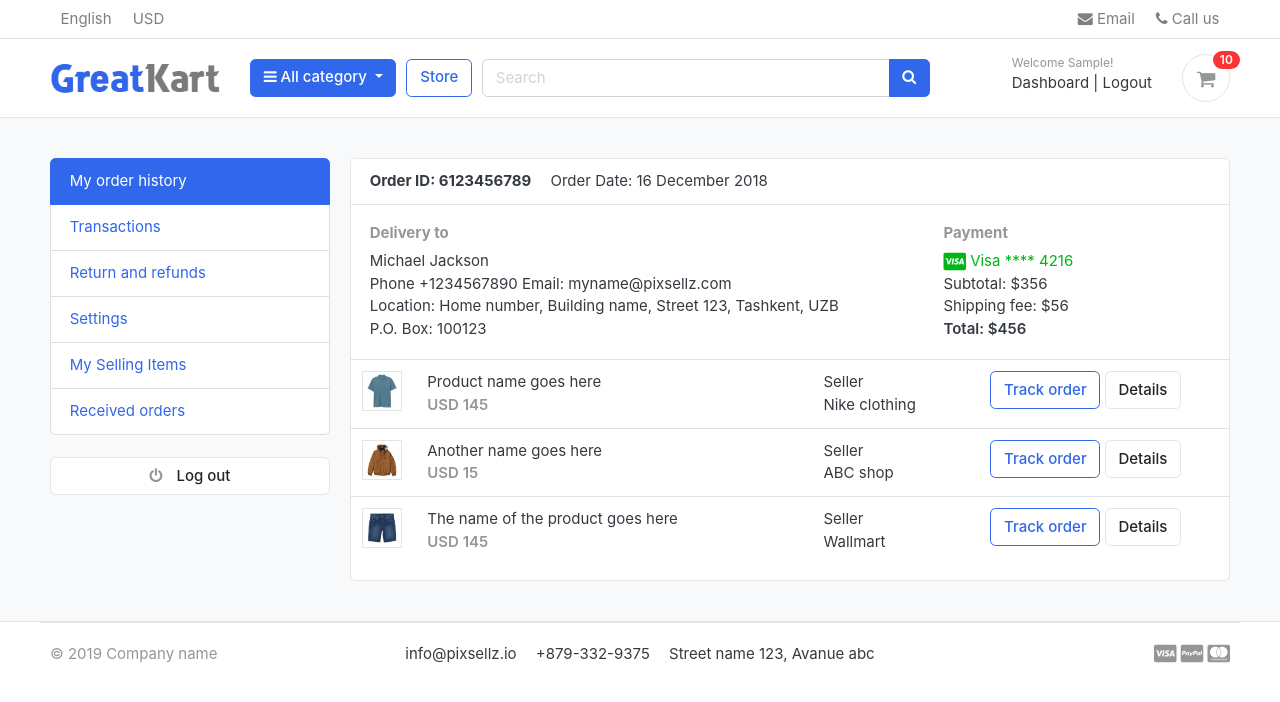
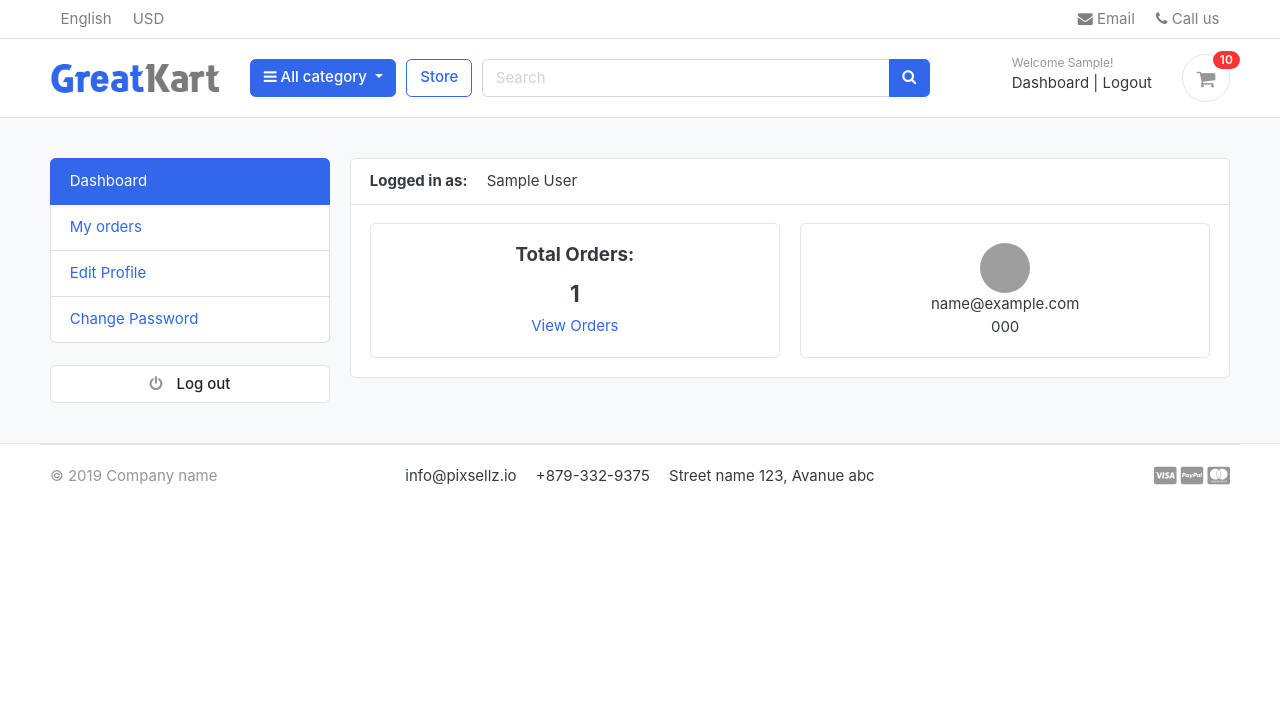
Before and after one commit to boriskostadinov/greatbar-django, a Django app: page /accounts/ in a window 1280 px wide. Shown: the top 702 px of the page. Run offline with Django 5.2, Linux system fonts and the light colour scheme; a user stored in the database is signed in; tables that the repository leaves empty hold one stand-in row (values such as "Sample post"); some libraries are stand-ins or nearby versions; some web fonts are replaced; grey boxes are pictures that could not be loaded.

Commit message:
account functionalities

```diff
--- a/accounts/models.py
+++ b/accounts/models.py
@@ -1,5 +1,6 @@
 from django.db import models
 from django.contrib.auth.models import AbstractBaseUser, BaseUserManager
+
 
 # Create your models here.
 
@@ -7,6 +8,7 @@ class MyAccountManager(BaseUserManager):
     def create_user(self, first_name, last_name, username, email, password=None):
         if not email:
             raise ValueError('User must have an email address')
+
         if not username:
             raise ValueError('User must have an username')
 
@@ -69,3 +71,19 @@ class Account(AbstractBaseUser):
 
     def has_module_perms(self, add_label):
         return True
+
+
+class UserProfile(models.Model):
+    user = models.OneToOneField(Account, on_delete=models.CASCADE)   # OneToOneField() -> only one profile for only one account
+    address_line_1 = models.CharField(blank=True, max_length=100)
+    address_line_2 = models.CharField(blank=True, max_length=100)
+    profile_picture = models.ImageField(blank=True, upload_to='userprofile')  #upload pic to /media/userprofile/
+    city = models.CharField(blank=True, max_length=50)
+    state = models.CharField(blank=True, max_length=50)
+    country = models.CharField(blank=True, max_length=50)
+
+    def __str__(self):
+        return self.user.first_name
+
+    def full_address(self):
+        return f'{self.address_line_1} {self.address_line_2}'
--- a/accounts/urls.py
+++ b/accounts/urls.py
@@ -14,4 +14,8 @@ urlpatterns = [
     path('resetpassword_validate/<uidb64>/<token>/', views.resetpassword_validate, name='resetpassword_validate'),
     path('resetPassword/', views.resetPassword, name='resetPassword'),
 
+    path('my_orders/', views.my_orders, name='my_orders'),
+    path('edit_profile/', views.edit_profile, name='edit_profile'),
+    path('change_password/', views.change_password, name='change_password'),
+
 ]
--- a/accounts/views.py
+++ b/accounts/views.py
@@ -1,6 +1,7 @@
-from django.shortcuts import render, redirect
-from .forms import RegistrationForm
-from .models import Account
+from django.shortcuts import render, redirect, get_object_or_404
+from .forms import RegistrationForm, UserForm, UserProfileForm
+from .models import Account, UserProfile
+from orders.models import Order
 from django.contrib import messages, auth
 from django.contrib.auth.decorators import login_required
 from django.http import HttpResponse
@@ -17,7 +18,6 @@ from carts.views import _cart_id
 from carts.models import Cart, CartItem
 import requests
 
-
 def  register(request):
     if request.method == 'POST':
         form = RegistrationForm(request.POST)
@@ -32,7 +32,13 @@ def  register(request):
             user.phone_number = phone_number
             user.save()
 
-            # User activation
+            # Create User Profile
+            profile = UserProfile()
+            profile.user_id = user.id
+            profile.profile_picture = 'default/default-user.png'
+            profile.save()
+
+            # User Activation
             current_site = get_current_site(request)
             mail_subject = 'Please activate your account'
             message = render_to_string('accounts/account_verifiication_email.html', {
@@ -145,7 +151,12 @@ def activate(request, uidb64, token):
 
 @login_required(login_url= 'login')
 def dashboard(request):
-    return render(request, 'accounts/dashboard.html')
+    orders = Order.objects.order_by('-created_at').filter(user_id=request.user.id, is_ordered=True)
+    orders_count = orders.count()
+    context = {
+        'orders_count': orders_count
+    }
+    return render(request, 'accounts/dashboard.html', context)
 
 # forgotPassword email senging logic below
 def forgotPassword(request):
@@ -208,3 +219,60 @@ def resetPassword(request):
             return redirect('resetPassword')
     else:
         return render(request, 'accounts/resetPassword.html')
+
+
+@login_required(login_url='login')
+def my_orders(request):
+    orders = Order.objects.filter(user=request.user, is_ordered=True).order_by('-created_at')       #-created_at -> result at descending order
+    context = {
+        'orders' : orders,
+    }
+    return render(request, 'accounts/my_orders.html', context)
+
+
+@login_required(login_url='login')
+def edit_profile(request):
+    userprofile = get_object_or_404(UserProfile, user=request.user)
+    if request.method == 'POST':
+        user_form = UserForm(request.POST, instance=request.user)       # instance -> for updating user_profile, NOT for creating a new one; also seeing existing data in form
+        profile_form = UserProfileForm(request.POST, request.FILES, instance=userprofile)
+        if user_form.is_valid() and profile_form.is_valid():
+            user_form.save()
+            profile_form.save()
+            messages.success(request, 'Your Profile has been updated.')
+            return redirect('edit_profile')
+    else:
+        user_form = UserForm(instance=request.user)         # instance -> see existing data inside form
+        profile_form = UserProfileForm(instance=userprofile)
+    context = {
+        'user_form': user_form,
+        'profile_form': profile_form,
+        'userprofile': userprofile,
+    }
+    return render(request, 'accounts/edit_profile.html', context)
+
+
+@login_required(login_url='login')
+def change_password(request):
+    if request.method == 'POST':
+        current_password = request.POST['current_password']
+        new_password = request.POST['new_password']
+        confirm_password = request.POST['confirm_password']
+
+        user = Account.objects.get(username__exact=request.user.username)
+
+        if new_password == confirm_password:
+            success = user.check_password(current_password)     # check_password() to check hash formatted passwords, django build in method
+            if success:
+                user.set_password(new_password)                 # set_password() also django buildin func
+                user.save()
+                # auth.logout(request)                          # after succesfully changing the password we logout the user
+                messages.success(request, 'Password updated successfully')
+                return redirect('change_password')
+            else:
+                messages.error(request, 'Please enter valid current password')
+                return redirect('change_password')
+        else:
+            messages.error(request, 'Password does not match!')
+            return redirect('change_password')
+    return render(request, 'accounts/change_password.html')
--- a/templates/accounts/dashboard.html
+++ b/templates/accounts/dashboard.html
@@ -8,86 +8,38 @@
 {% include 'includes/alerts.html' %}
 <div class="container">
 	<div class="row">
-	<aside class="col-md-3">
-		<!--   SIDEBAR   -->
-		<ul class="list-group">
-			<a class="list-group-item active" href="#"> My order history </a>
-			<a class="list-group-item" href="#"> Transactions </a>
-			<a class="list-group-item" href="#"> Return and refunds </a>
-			<a class="list-group-item" href="#">Settings </a>
-			<a class="list-group-item" href="#"> My Selling Items </a>
-			<a class="list-group-item" href="#"> Received orders </a>
-		</ul>
-		<br>
-		<a class="btn btn-light btn-block" href="{% url 'logout' %}"> <i class="fa fa-power-off"></i> <span class="text">Log out</span> </a>
-		<!--   SIDEBAR .//END   -->
-	</aside>
+	{% include 'includes/dashboard_sidebar.html' %}
 	<main class="col-md-9">
 		<article class="card">
 		<header class="card-header">
-			<strong class="d-inline-block mr-3">Order ID: 6123456789</strong>
-			<span>Order Date: 16 December 2018</span>
+			<strong class="d-inline-block mr-3">Logged in as:</strong>
+			<span>{{ user.full_name }}</span>
 		</header>
 		<div class="card-body">
 			<div class="row">
-				<div class="col-md-8">
-					<h6 class="text-muted">Delivery to</h6>
-					<p>Michael Jackson <br>
-					Phone +1234567890 Email: myname@pixsellz.com <br>
-			    	Location: Home number, Building name, Street 123,  Tashkent, UZB <br>
-			    	P.O. Box: 100123
-			 		</p>
+
+				<div class="col-md-6">
+					<div class="card" style="text-align: center;">
+						<div class="card-body">
+							<h5 class="card-title">Total Orders:</h5>
+							<h4>{{orders_count}}</h4>
+							<a href="{% url 'my_orders' %}">View Orders</a>
+						</div>
+					</div>
 				</div>
-				<div class="col-md-4">
-					<h6 class="text-muted">Payment</h6>
-					<span class="text-success">
-						<i class="fab fa-lg fa-cc-visa"></i>
-					    Visa  **** 4216
-					</span>
-					<p>Subtotal: $356 <br>
-					 Shipping fee:  $56 <br>
-					 <span class="b">Total:  $456 </span>
-					</p>
+				<div class="col-md-6">
+					<div class="card" style="text-align: center;">
+						<div class="card-body">
+							<img src="https://www.w3schools.com/howto/img_avatar.png" alt="User Profile Picture" width="50" height="50" style="border-radius: 50%;">
+							<p class="mb-0">{{user.email}}</p>
+							<p>{{user.phone_number}}</p>
+						</div>
+					</div>
 				</div>
+
 			</div> <!-- row.// -->
 		</div> <!-- card-body .// -->
-		<div class="table-responsive">
-		<table class="table table-hover">
-			<tr>
-				<td width="65">
-					<img src="../images/items/1.jpg" class="img-xs border">
-				</td>
-				<td>
-					<p class="title mb-0">Product name goes here </p>
-					<var class="price text-muted">USD 145</var>
-				</td>
-				<td> Seller <br> Nike clothing </td>
-				<td width="250"> <a href="#" class="btn btn-outline-primary">Track order</a> <a href="#" class="btn btn-light"> Details </a> </td>
-			</tr>
-			<tr>
-				<td>
-					<img src="../images/items/2.jpg" class="img-xs border">
-				</td>
-				<td>
-					<p class="title mb-0">Another name goes here </p>
-					<var class="price text-muted">USD 15</var>
-				</td>
-				<td> Seller <br> ABC shop </td>
-				<td> <a href="#" class="btn btn-outline-primary">Track order</a> <a href="#" class="btn btn-light"> Details </a> </td>
-			</tr>
-			<tr>
-				<td>
-					<img src="../images/items/3.jpg" class="img-xs border">
-				</td>
-				<td>
-					<p class="title mb-0">The name of the product  goes here </p>
-					<var class="price text-muted">USD 145</var>
-				</td>
-				<td> Seller <br> Wallmart </td>
-				<td> <a href="#" class="btn btn-outline-primary">Track order</a> <a href="#" class="btn btn-light"> Details </a> </td>
-			</tr>
-		</table>
-		</div> <!-- table-responsive .end// -->
+
 		</article> <!-- order-group.// -->
 	</main>
 </div> <!-- row.// -->
--- /dev/null
+++ b/templates/includes/dashboard_sidebar.html
@@ -0,0 +1,12 @@
+<aside class="col-md-3">
+    <!--   SIDEBAR   -->
+    <ul class="list-group">
+        <a class="list-group-item {% if '/accounts/' == request.path %}active{% endif %}" href="{% url 'dashboard' %}"> Dashboard </a>
+        <a class="list-group-item {% if '/my_orders/' in request.path %}active{% endif %}" href="{% url 'my_orders' %}"> My orders </a>
+        <a class="list-group-item {% if '/edit_profile/' in request.path %}active{% endif %}" href="{% url 'edit_profile' %}"> Edit Profile </a>
+        <a class="list-group-item {% if '/change_password/' in request.path %}active{% endif %}" href="{% url 'change_password' %}"> Change Password </a>
+    </ul>
+    <br>
+    <a class="btn btn-light btn-block" href="{% url 'logout' %}"> <i class="fa fa-power-off"></i> <span class="text">Log out</span> </a>
+    <!--   SIDEBAR .//END   -->
+</aside>
```
Also changed, not shown: accounts/admin.py (+14 -1 lines), accounts/forms.py (+26 -2 lines), templates/accounts/change_password.html (added, +55 -0 lines), templates/accounts/edit_profile.html (added, +85 -0 lines), templates/accounts/my_orders.html (added, +59 -0 lines), accounts/migrations/0002_userprofile.py (added).
